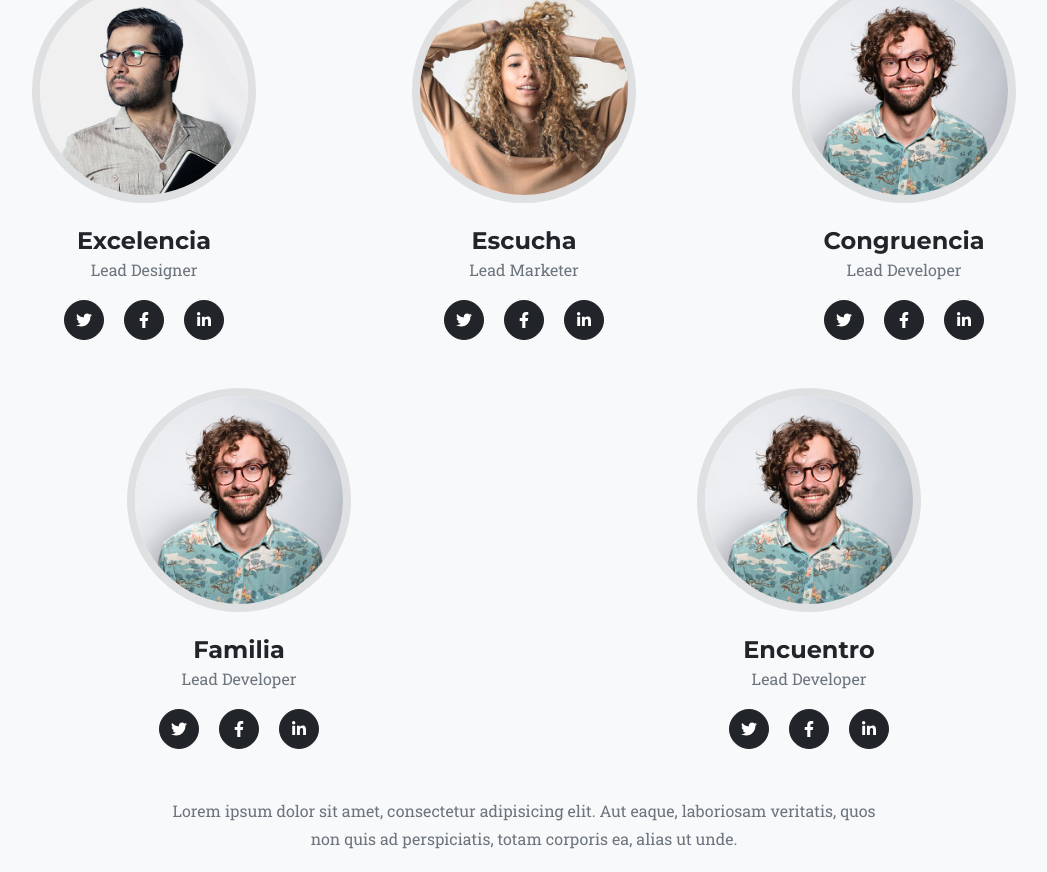
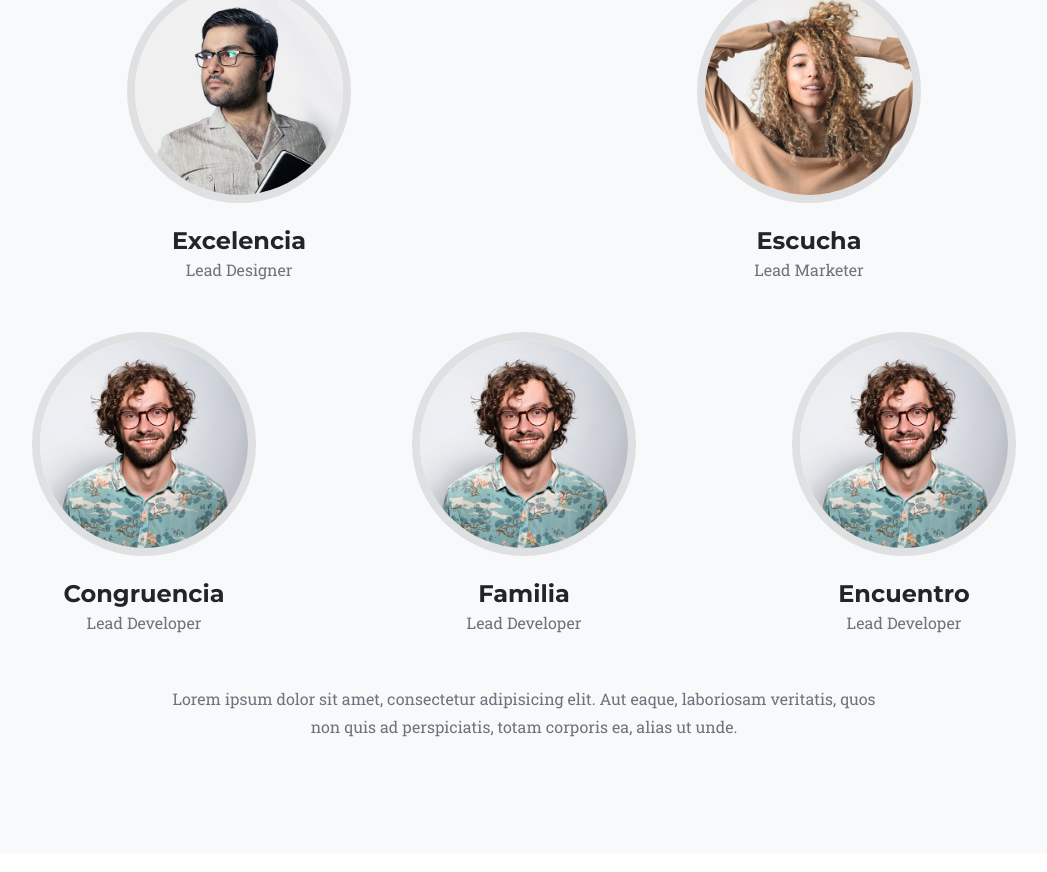
Before and after one commit to devmalvarado/Sacre-Landing, a plain HTML site: page index.html in a window 1280 px wide. Shown: the part 4822-5694 px from the top of the page, without its empty margins (116-1163 px from the left). Drawn offline with nearby package versions, Linux system fonts and the light colour scheme.

Commit message:
Update index.html

```diff
--- a/index.html
+++ b/index.html
@@ -250,54 +250,39 @@
                     <h3 class="section-subheading text-muted">Estos valores nos definen.</h3>
                 </div>
                 <div class="row">
-                    <div class="col-lg-4">
+                    <div class="col-lg-6">
                         <div class="team-member">
                             <img class="mx-auto rounded-circle" src="assets/img/team/1.jpg" alt="..." />
                             <h4>Excelencia</h4>
                             <p class="text-muted">Lead Designer</p>
-                            <a class="btn btn-dark btn-social mx-2" href="#!" aria-label="Parveen Anand Twitter Profile"><i class="fab fa-twitter"></i></a>
-                            <a class="btn btn-dark btn-social mx-2" href="#!" aria-label="Parveen Anand Facebook Profile"><i class="fab fa-facebook-f"></i></a>
-                            <a class="btn btn-dark btn-social mx-2" href="#!" aria-label="Parveen Anand LinkedIn Profile"><i class="fab fa-linkedin-in"></i></a>
-                        </div>
+                           </div>
                     </div>
-                    <div class="col-lg-4">
+                    <div class="col-lg-6">
                         <div class="team-member">
                             <img class="mx-auto rounded-circle" src="assets/img/team/2.jpg" alt="..." />
                             <h4>Escucha</h4>
                             <p class="text-muted">Lead Marketer</p>
-                            <a class="btn btn-dark btn-social mx-2" href="#!" aria-label="Diana Petersen Twitter Profile"><i class="fab fa-twitter"></i></a>
-                            <a class="btn btn-dark btn-social mx-2" href="#!" aria-label="Diana Petersen Facebook Profile"><i class="fab fa-facebook-f"></i></a>
-                            <a class="btn btn-dark btn-social mx-2" href="#!" aria-label="Diana Petersen LinkedIn Profile"><i class="fab fa-linkedin-in"></i></a>
-                        </div>
+                          </div>
                     </div>
                     <div class="col-lg-4">
                         <div class="team-member">
                             <img class="mx-auto rounded-circle" src="assets/img/team/3.jpg" alt="..." />
                             <h4>Congruencia</h4>
                             <p class="text-muted">Lead Developer</p>
-                            <a class="btn btn-dark btn-social mx-2" href="#!" aria-label="Larry Parker Twitter Profile"><i class="fab fa-twitter"></i></a>
-                            <a class="btn btn-dark btn-social mx-2" href="#!" aria-label="Larry Parker Facebook Profile"><i class="fab fa-facebook-f"></i></a>
-                            <a class="btn btn-dark btn-social mx-2" href="#!" aria-label="Larry Parker LinkedIn Profile"><i class="fab fa-linkedin-in"></i></a>
-                        </div>
                     </div>
-                  <div class="col-lg-6">
+                    </div>
+                  <div class="col-lg-4">
                         <div class="team-member">
                             <img class="mx-auto rounded-circle" src="assets/img/team/3.jpg" alt="..." />
                             <h4>Familia</h4>
                             <p class="text-muted">Lead Developer</p>
-                            <a class="btn btn-dark btn-social mx-2" href="#!" aria-label="Larry Parker Twitter Profile"><i class="fab fa-twitter"></i></a>
-                            <a class="btn btn-dark btn-social mx-2" href="#!" aria-label="Larry Parker Facebook Profile"><i class="fab fa-facebook-f"></i></a>
-                            <a class="btn btn-dark btn-social mx-2" href="#!" aria-label="Larry Parker LinkedIn Profile"><i class="fab fa-linkedin-in"></i></a>
-                        </div>
+                 </div>
                     </div>
-                <div class="col-lg-6">
+                <div class="col-lg-4">
                         <div class="team-member">
                             <img class="mx-auto rounded-circle" src="assets/img/team/3.jpg" alt="..." />
                             <h4>Encuentro</h4>
                             <p class="text-muted">Lead Developer</p>
-                            <a class="btn btn-dark btn-social mx-2" href="#!" aria-label="Larry Parker Twitter Profile"><i class="fab fa-twitter"></i></a>
-                            <a class="btn btn-dark btn-social mx-2" href="#!" aria-label="Larry Parker Facebook Profile"><i class="fab fa-facebook-f"></i></a>
-                            <a class="btn btn-dark btn-social mx-2" href="#!" aria-label="Larry Parker LinkedIn Profile"><i class="fab fa-linkedin-in"></i></a>
                         </div>
                     </div>
                 </div>
```
